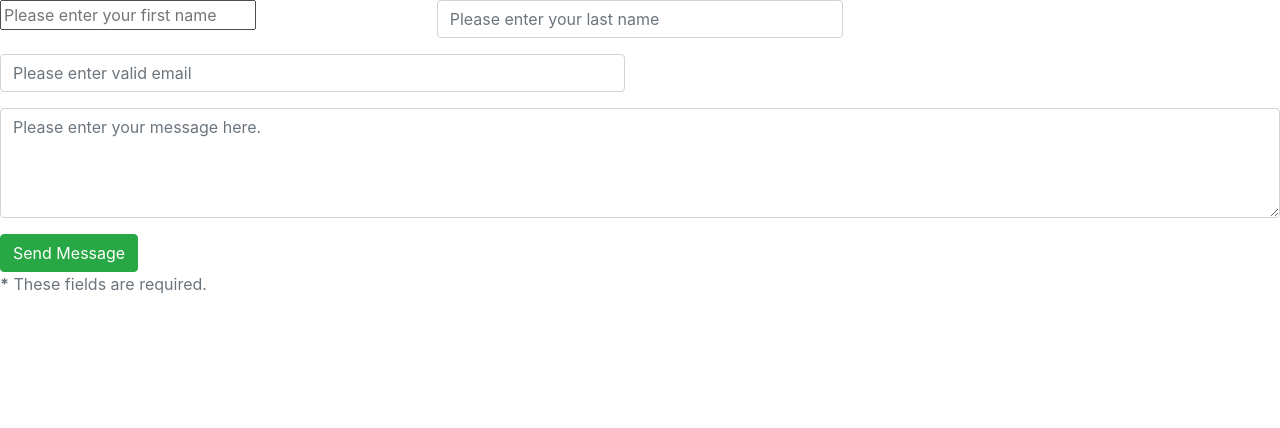
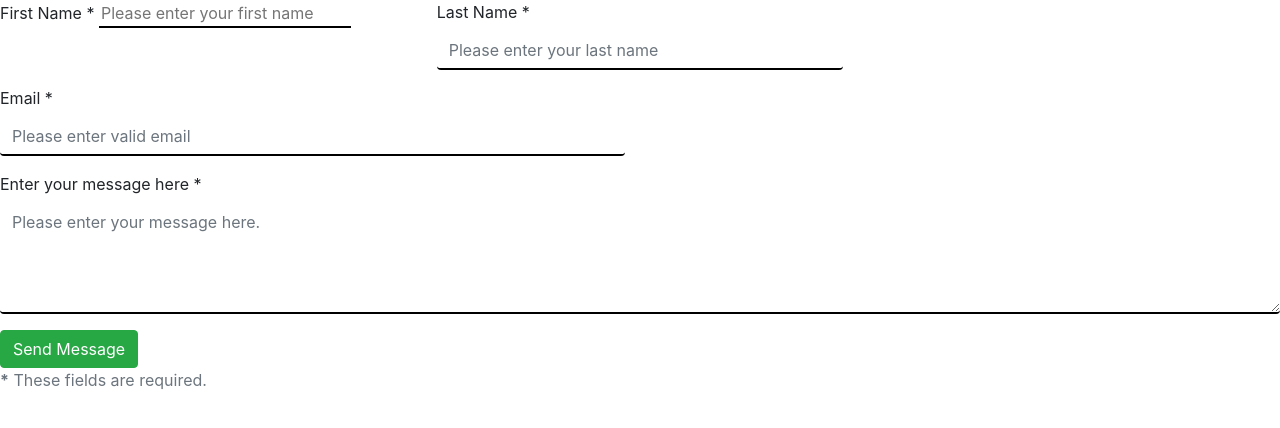
Before and after one commit to Asaelem/BlueRibbonHW, a PHP site: page /contact.php in a window 1280 px wide. Shown: the top 428 px of the page. Run offline with PHP 8.4, Linux system fonts and the light colour scheme.

Commit message:
Contact Styles

```diff
--- /dev/null
+++ b/CSS/custom.css
@@ -0,0 +1,13 @@
+#form{
+    margin-left: 20%;
+}
+
+input[type=text], input[type=email]{
+    border: none;
+    border-bottom: 2px solid black;
+}
+
+textarea#form_message{
+    border: none;
+    border-bottom: 2px solid black;
+}
--- a/contact.php
+++ b/contact.php
@@ -66,7 +66,8 @@
     <meta http-equiv="X-UA-Compatible" content="IE=edge">
     <meta name="viewport" content="width=device-width, initial-scale=1">
     <title>Contact Me</title>
-    <link href="BootStrap/css/bootstrap.min.css" rel="stylesheet">
+    <link href="BootStrap/css/bootstrap.min.css" rel="stylesheet" type="text/css">
+    <link href="CSS/custom.css" rel="stylesheet" type="text/css">
 
 </head>
 
@@ -99,13 +100,15 @@
         <div class="row">
             <div class="col-md-4">
                 <div class="form-group">
+                    <label for="form_name">First Name *</label>
                     <input id="form_name" type="text" name="name" class="form_control" placeholder="Please enter your first name" required="required" data-error="First name is required">
                     <div class="help-block with-errors"></div>
                 </div>
             </div>
             <div class="col-md-4">
                 <div class="form-group">
-                    <input id="form_last_name" type="text" name="last_name" class="form-control" placeholder="Please enter your last name" required="required" data-error="Last name is required">
+                    <label for="form_lastname">Last Name *</label>
+                    <input id="form_lastname" type="text" name="last_name" class="form-control" placeholder="Please enter your last name" required="required" data-error="Last name is required">
                     <div class="help-block with-errors"></div>
                 </div>
             </div>
@@ -113,6 +116,7 @@
         <div class="row">
             <div class="col-md-6">
                 <div class="form-group">
+                    <label for="form_email">Email *</label>
                     <input id="form_email" type="email" name="email" class="form-control" placeholder="Please enter valid email" required="required" data-error="Invalid email">
                     <div class="help-block with-errors"></div>
                 </div>
@@ -121,6 +125,7 @@
         <div class="row">
             <div class="col-md-12">
                 <div class="form-group">
+                    <label for="form_message">Enter your message here *</label>
                     <textarea id="form_message" name="message" class="form-control" placeholder="Please enter your message here." rows="4" required="required" data-error="Please enter a message."></textarea>
                     <div class="help-block with-errors"></div>
                 </div>
@@ -141,7 +146,7 @@
 
 </form>
 
-<script src="https://ajax.googleapis.com/ajax/libs/jquery/3.3.1/jquery.min.js"></script>
+<script type="text/javascript" src="https://ajax.googleapis.com/ajax/libs/jquery/3.3.1/jquery.min.js"></script>
 <script src="BootStrap/js/bootstrap.min.js"></script>
 
 </body>
```
Also changed, not shown: contact.html (added, +78 -0 lines).
